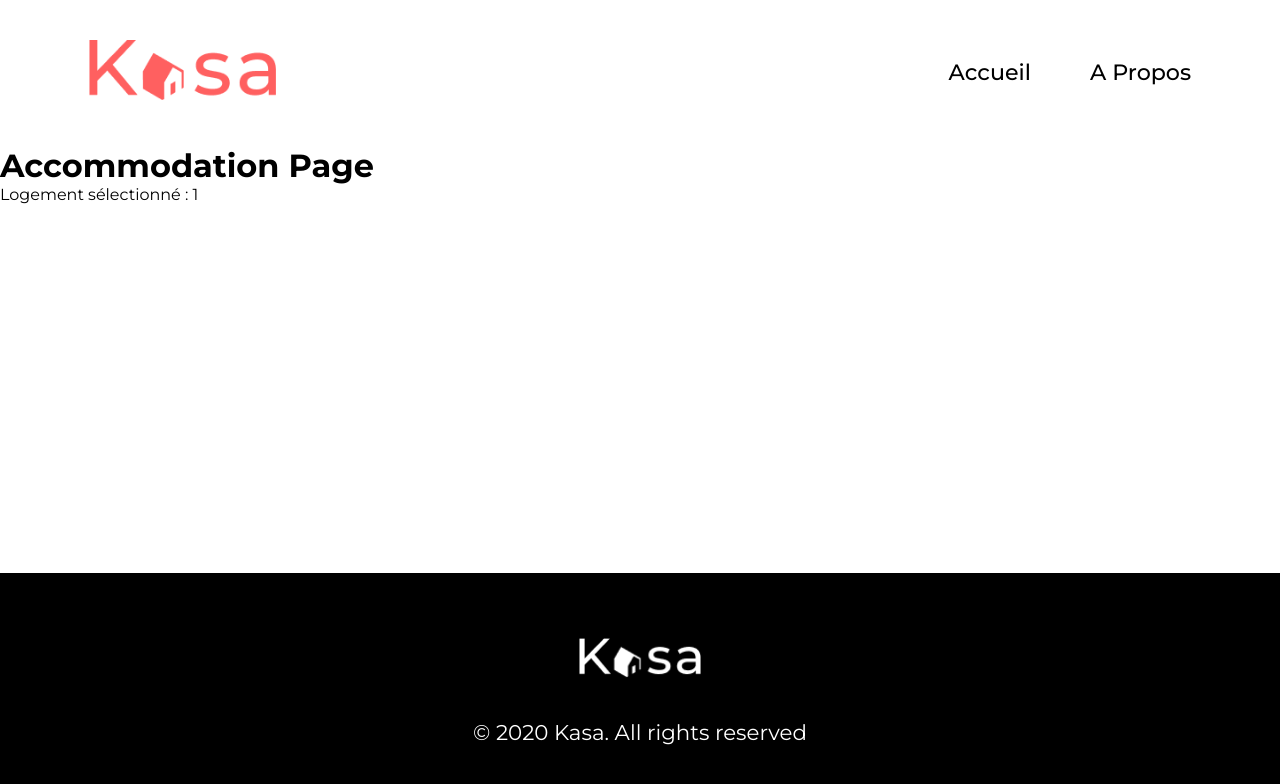
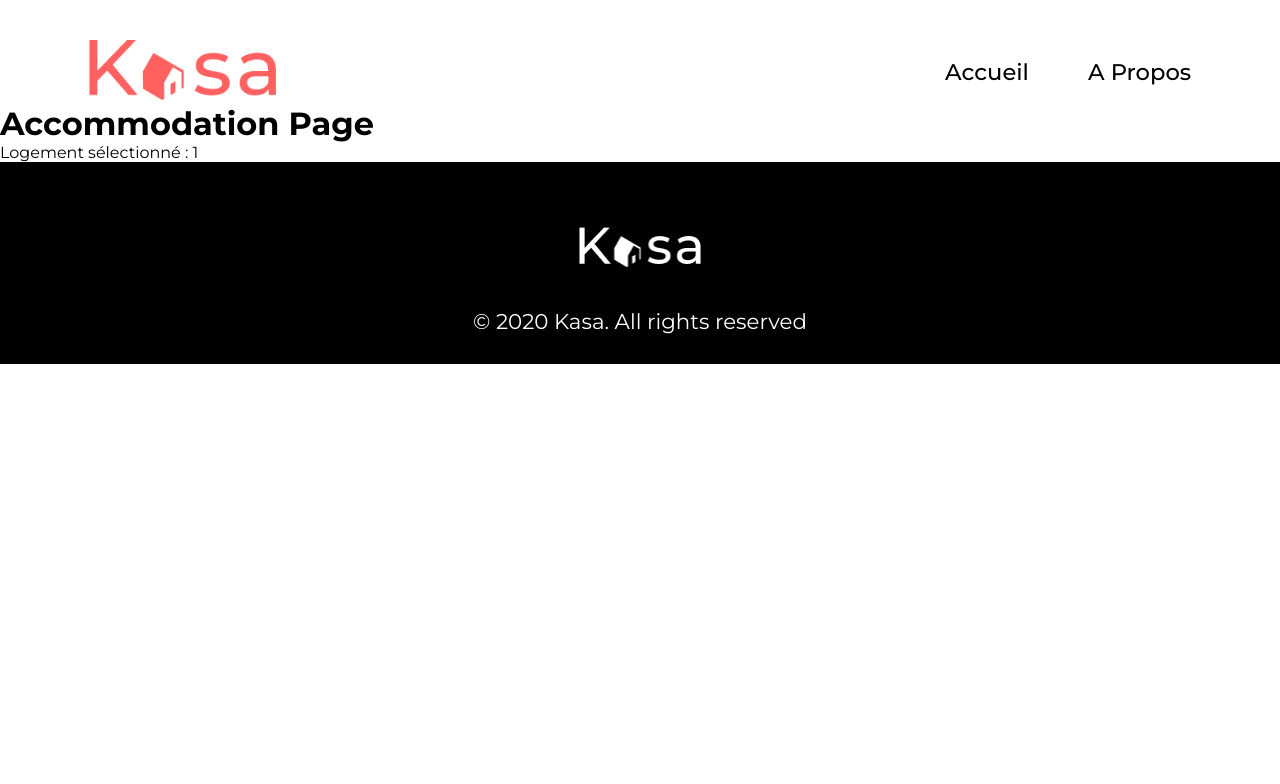
Before and after one commit to manuo1/OC-JS-REACT-P11, a React (Vite) app in the folder kasa/: page /accommodation/1 in a window 1280 px wide. Shown: the top 784 px of the page. Built offline with nearby package versions, Linux system fonts and the light colour scheme.

Commit message:
feat(about): created About page and improved SCSS styles

```diff
--- a/kasa/src/components/CardGrid.module.scss
+++ b/kasa/src/components/CardGrid.module.scss
@@ -7,8 +7,8 @@
   width: clamp(335px, 86.11vw, 1240px);
   margin: 0 auto;
 
-  gap: clamp(20px, 4vw, 65px);
-  padding: clamp(20px, 4vw, 65px);
+  gap: clamp(20px, 9.4366px + 2.8169vw, 50px);
+  padding: clamp(20px, 6.9718px + 3.4742vw, 57px);
 
   background-color: vars.$color-grey-light;
   border-radius: 25px;
--- a/kasa/src/components/Collapse.jsx
+++ b/kasa/src/components/Collapse.jsx
@@ -19,13 +19,15 @@
           strokeWidth="2"
           strokeLinecap="round"
           strokeLinejoin="round"
-          className={`${styles.icon} ${isOpen ? styles.iconOpen : ""}`}
+          className={`${styles.icon} ${isOpen ? styles.iconRotated : ""}`}
         >
           <path d="m6 9 6 6 6-6" />
         </svg>
       </div>
-      <div className={`${styles.content} ${isOpen ? styles.expanded : ""}`}>
-        {content}
+      <div className={`${styles.content} ${isOpen ? styles.expandedContent : ""}`}>
+        <div className={styles.contentInner}>
+          {content}
+        </div>
       </div>
     </div>
   );
--- a/kasa/src/components/Collapse.module.scss
+++ b/kasa/src/components/Collapse.module.scss
@@ -2,49 +2,54 @@
 
 .collapse {
   overflow: hidden;
-  border-radius: 10px 10px 5px 5px;
+  border-radius: 5px;
   background-color: vars.$color-grey-light;
-  width: clamp(335px, 86.11vw, 1240px);
+  width: clamp(335px, 92.7465px + 64.6009vw, 1023px);
   margin: 0 auto;
   margin-bottom: 20px;
 }
 
 .header {
-  border-radius: 10px;
   display: flex;
   justify-content: space-between;
   align-items: center;
-  padding: 15px 20px;
+
+  border-radius: 5px;
+  padding: 0 15px;
+
   font-weight: bold;
-  font-size: 18px;
+  font-size: clamp(8px, 5.1831px + 0.7512vw, 16px);
   background-color: vars.$color-primary;
   color: vars.$color-white;
   cursor: pointer;
   border: none;
+
+  height: clamp(30px, 22.2535px + 2.0657vw, 52px);
   width: 100%;
 }
 
 .icon {
+  width: 44px;
+  height: 44px;
   transition: transform 0.3s ease;
   transform-origin: center;
 }
 
-.iconOpen {
+.iconRotated {
   transform: rotate(180deg);
 }
 
 .content {
-  padding: 0 20px;
+  font-size: 18px;
   max-height: 0;
   overflow: hidden;
-  opacity: 0;
-  visibility: hidden;
-  transition: max-height 0.4s ease, opacity 0.4s ease, visibility 0.4s ease;
+  transition: max-height 0.3s ease;
 }
 
-.expanded {
+.expandedContent {
+  max-height: clamp(150px, 352.8169px + -14.0845vw, 300px);
+}
+
+.contentInner {
   padding: 15px 20px;
-  max-height: 500px;
-  opacity: 1;
-  visibility: visible;
 }
--- a/kasa/src/components/Footer.module.scss
+++ b/kasa/src/components/Footer.module.scss
@@ -8,7 +8,7 @@
 
   padding: 65px 0 30px;
   gap: clamp(14px, 3.0845px + 2.9108vw, 45px);
-  padding-bottom: clamp(30px, 19.4366px + 2.8169vw, 60px);
+  padding-bottom: 30px;
 
   background-color: vars.$color-black;
   color: vars.$color-white;
--- a/kasa/src/components/Header.module.scss
+++ b/kasa/src/components/Header.module.scss
@@ -9,6 +9,7 @@
 
   width: clamp(335px, 86.11vw, 1240px);
   margin: 0 auto;
+  margin-top: clamp(20px, 3.125vw, 45px);
 }
 
 .logo {
@@ -24,7 +25,7 @@
     text-decoration: none;
     color: vars.$color-black;
 
-    font-size: clamp(12px, 7.7746px + 1.1268vw, 24px);
+    font-size: clamp(15px, 11.831px + 0.8451vw, 24px);
     font-weight: 500;
 
     &:hover {
--- a/kasa/src/components/Layout.jsx
+++ b/kasa/src/components/Layout.jsx
@@ -6,15 +6,11 @@
 export default function Layout() {
   return (
     <div className={styles.layout}>
-      <header className={styles.header}>
-        <Header />
-      </header>
-      <main className={styles.main}>
+      <Header />
+      <main>
         <Outlet />
       </main>
-      <footer className={styles.footer}>
-        <Footer />
-      </footer>
+      <Footer />
     </div>
   );
 }
--- a/kasa/src/components/Layout.module.scss
+++ b/kasa/src/components/Layout.module.scss
@@ -2,22 +2,4 @@
   display: flex;
   flex-direction: column;
   min-height: 100vh;
-  max-width: 1440px;
-  min-width: 375px;
 }
-
-.header {
-  margin-top: clamp(20px, 3.125vw, 45px);
-}
-
-.main {
-  display: flex;
-  flex-direction: column;
-  flex: 1;
-  gap: clamp(2px, -13.1408px + 4.0376vw, 45px);
-  margin-top: clamp(23px, 15.2535px + 2.0657vw, 45px);
-}
-
-.footer {
-  margin-top: 50px;
-}
--- a/kasa/src/pages/About.jsx
+++ b/kasa/src/pages/About.jsx
@@ -1,3 +1,26 @@
-export default function About() {
-    return <h1>À propos</h1>;
-  }
+import styles from './About.module.scss';
+import Banner from '../components/Banner';
+import Collapse from "../components/Collapse";
+import bannerImage from '../assets/about-banner.png';
+
+const items = [
+  { title: "Fiabilité", content: "Les annonces postées sur Kasa garantissent une fiabilité totale. Les photos sont conformes aux logements, et toutes les informations sont régulièrement vérifiées  par nos équipes." },
+  { title: "Respect", content: "La bienveillance fait partie des valeurs fondatrices de Kasa. Tout comportement discriminatoire ou de perturbation du voisinage entraînera une exclusion de notre plateforme." },
+  { title: "Service", content: "La qualité du service est au cœur de notre engagement chez Kasa. Nous veillons à ce que chaque interaction, que ce soit avec nos hôtes ou nos locataires, soit empreinte de respect et de bienveillance." },
+  { title: "Sécurité", content: "La sécurité est la priorité de Kasa. Aussi bien pour nos hôtes que pour les voyageurs, chaque logement correspond aux critères de sécurité établis par nos services. En laissant une note aussi bien à l'hôte qu'au locataire, cela permet à nos équipes de vérifier que les standards sont bien respectés. Nous organisons également des ateliers sur la sécurité domestique pour nos hôtes." },
+];
+
+function About() {
+  return (
+    <div className={styles.container}>
+      <Banner image={bannerImage} text="" />
+      <div className={styles.collapses}>
+        {items.map((item, index) => (
+          <Collapse key={index} title={item.title} content={item.content} />
+        ))}
+      </div>
+    </div>
+  );
+}
+
+export default About;
--- /dev/null
+++ b/kasa/src/pages/About.module.scss
@@ -0,0 +1,13 @@
+.container {
+  display: flex;
+  flex-direction: column;
+  gap: clamp(19px, 12.3099px + 1.784vw, 38px);
+  margin-top: clamp(15px, 10.4225px + 1.2207vw, 28px);
+  margin-bottom: clamp(0px, -6.338px + 1.6901vw, 18px);
+}
+
+.collapses {
+  display: flex;
+  flex-direction: column;
+  gap: clamp(0px, -3.5211px + 0.939vw, 10px);
+}
--- a/kasa/src/pages/Home.jsx
+++ b/kasa/src/pages/Home.jsx
@@ -1,13 +1,14 @@
+import styles from './Home.module.scss';
 import Banner from '../components/Banner';
 import CardGrid from '../components/CardGrid'
 import bannerImage from '../assets/home-banner.png';
 
 function Home() {
   return (
-    <>
+    <div className={styles.container}>
       <Banner image={bannerImage} textLines={['Chez vous,\u00A0', 'partout et ailleurs']} />
       <CardGrid />
-    </>
+    </div>
   );
 }
 
--- /dev/null
+++ b/kasa/src/pages/Home.module.scss
@@ -0,0 +1,7 @@
+.container {
+  display: flex;
+  flex-direction: column;
+  gap: clamp(2px, -12.0845px + 3.7559vw, 42px);
+  margin-top: clamp(23px, 15.2535px + 2.0657vw, 45px);
+  margin-bottom: 50px;
+}
--- a/kasa/src/styles/main.scss
+++ b/kasa/src/styles/main.scss
@@ -4,3 +4,9 @@
   margin: 0;
   padding: 0;
 }
+
+body {
+  max-width: 1440px;
+  min-width: 375px;
+  margin: 0 auto;
+}
```
Also changed, not shown: 1 other file (tests, documents, lock files or other folders).
